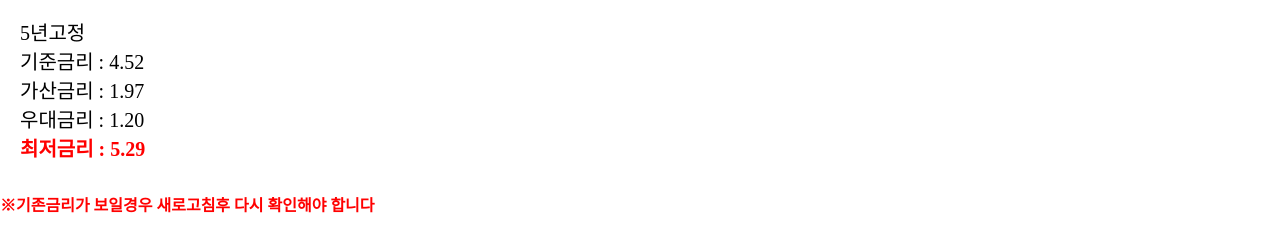
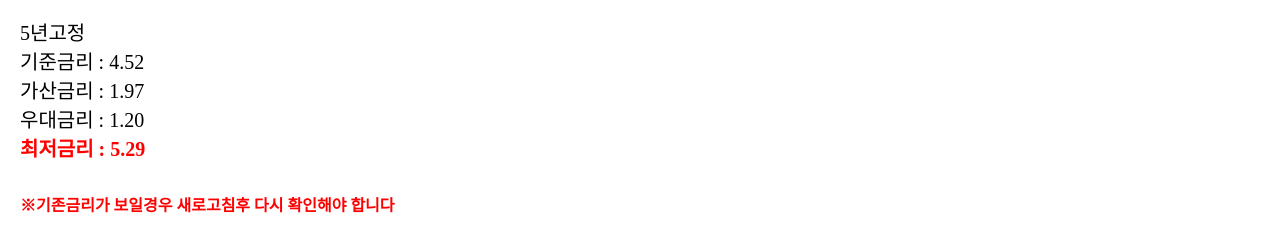
Before and after one commit to kdk0781/kb, a plain HTML site: page interest.html in a window 1280 px wide. Shown: the part 274-526 px from the top of the page. Drawn offline with nearby package versions, Linux system fonts and the light colour scheme.

Commit message:
Update interest.html

```diff
--- a/interest.html
+++ b/interest.html
@@ -31,7 +31,7 @@
 .summary {color:#FF8000; padding:10px 20px 10px 20px; position:relative;}
 .up {animation: motion 0.3s linear 0s infinite alternate; margin-top: 0; display:inline-block; position:absolute; right:10px;; top:10px;}
 .up img {max-width:100%; width:80px; height:80px;}
-.last {margin:30px 20px 0 0;}
+.last {margin:30px 0 0 20px;}
 
 
 @keyframes motion {
```
